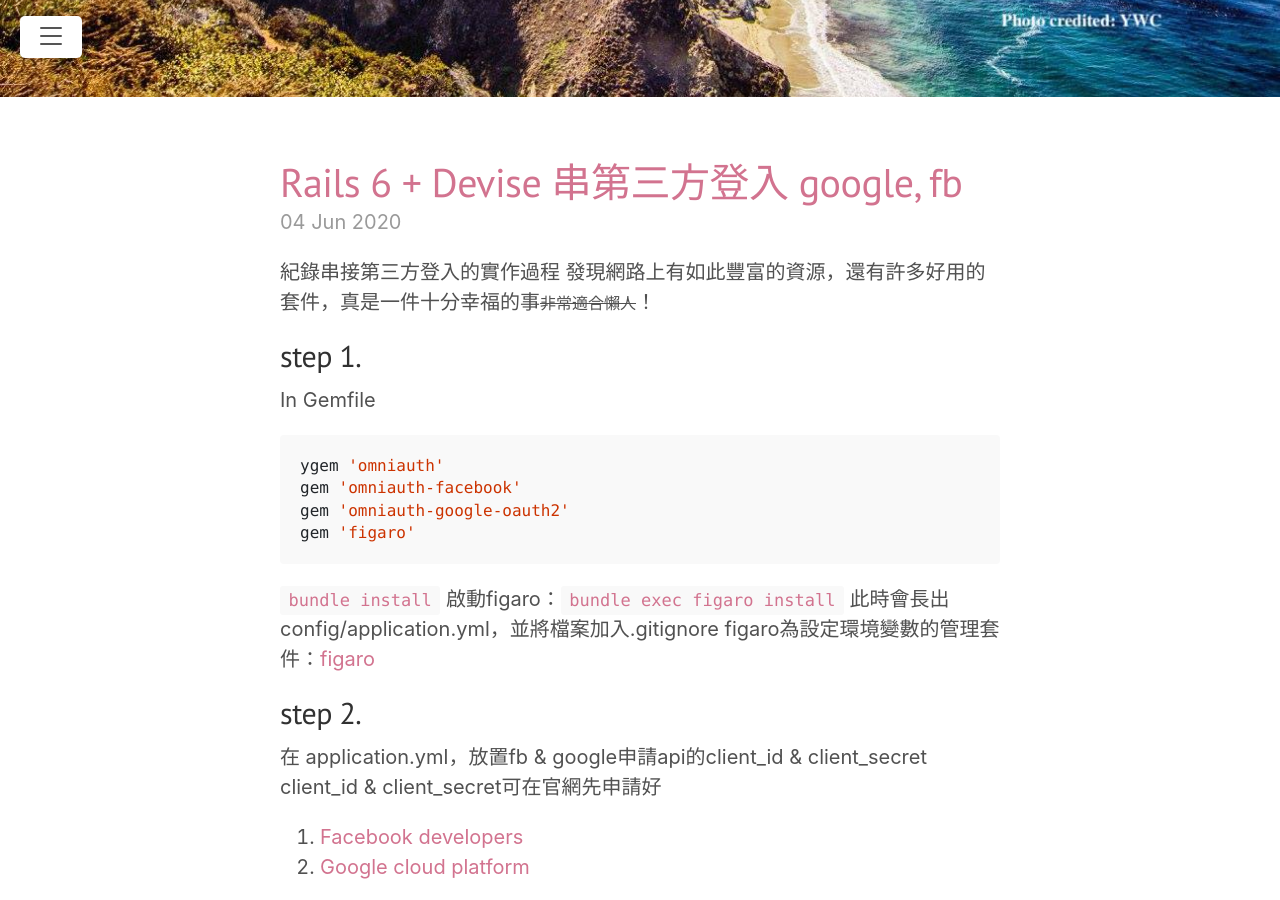
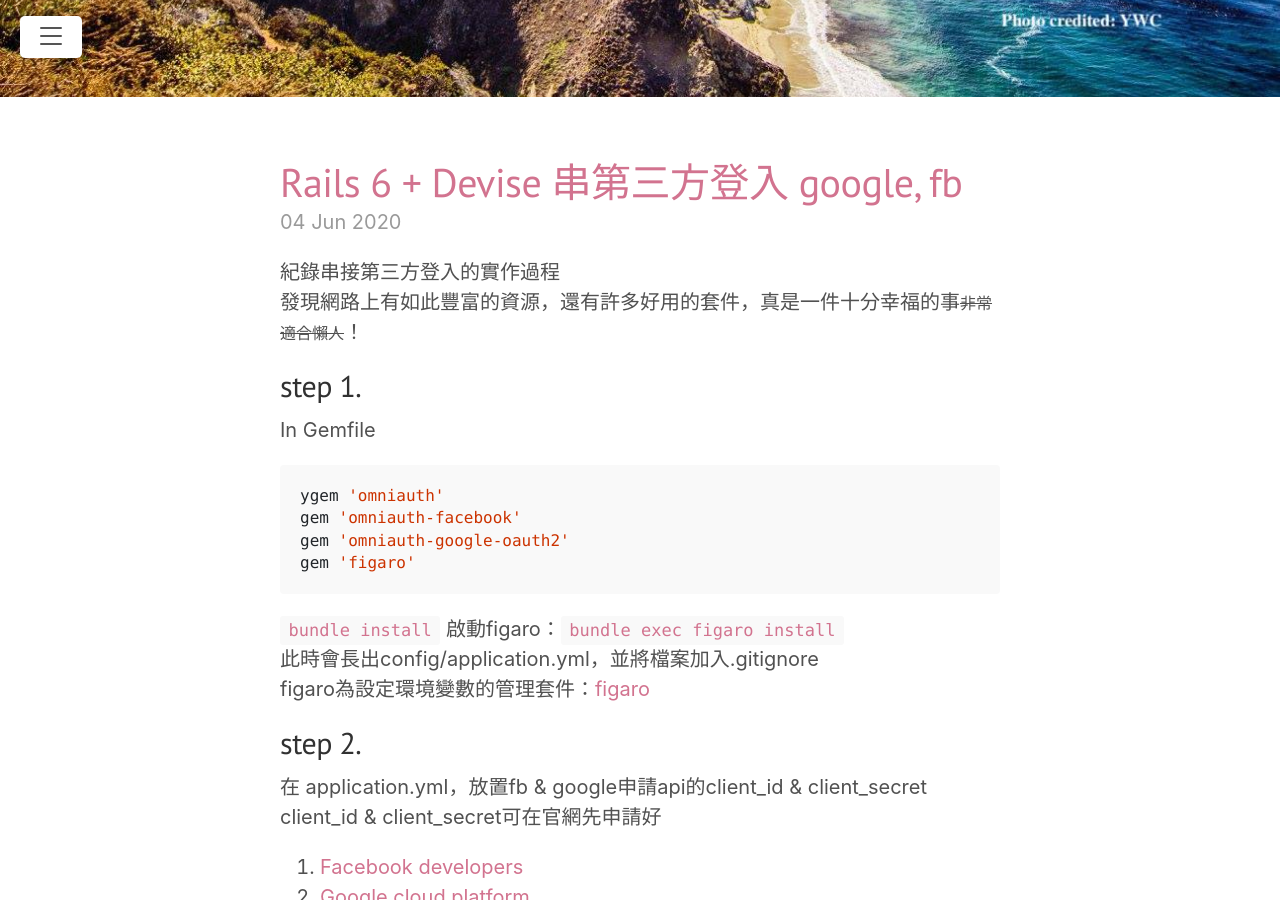
Before and after one commit to lindawu100/lindawu100.github.io, a Jekyll site: the page built from _posts/2020-06-04-rails-devise-google-fb.md, in a window 1280 px wide and 900 px high, scrolled down 775 px. Built offline with Jekyll 4.4.1, drawn with Linux system fonts in a browser that asks for light colours.

````diff
--- a/_posts/2020-06-04-rails-devise-google-fb.md
+++ b/_posts/2020-06-04-rails-devise-google-fb.md
@@ -3,7 +3,7 @@ layout: post
 title: Rails 6 + Devise 串第三方登入 google, fb
 ---
 
-紀錄串接第三方登入的實作過程
+紀錄串接第三方登入的實作過程<br>
 發現網路上有如此豐富的資源，還有許多好用的套件，真是一件十分幸福的事<small><del>非常適合懶人</del></small>！
 
 ## step 1.
@@ -17,8 +17,8 @@ gem 'omniauth-google-oauth2'
 gem 'figaro'
 ```
 `bundle install`
-啟動figaro：`bundle exec figaro install`
-此時會長出config/application.yml，並將檔案加入.gitignore
+啟動figaro：`bundle exec figaro install`<br>
+此時會長出config/application.yml，並將檔案加入.gitignore<br>
 figaro為設定環境變數的管理套件：[figaro](https://github.com/laserlemon/figaro)
 
 ## step 2.
````
